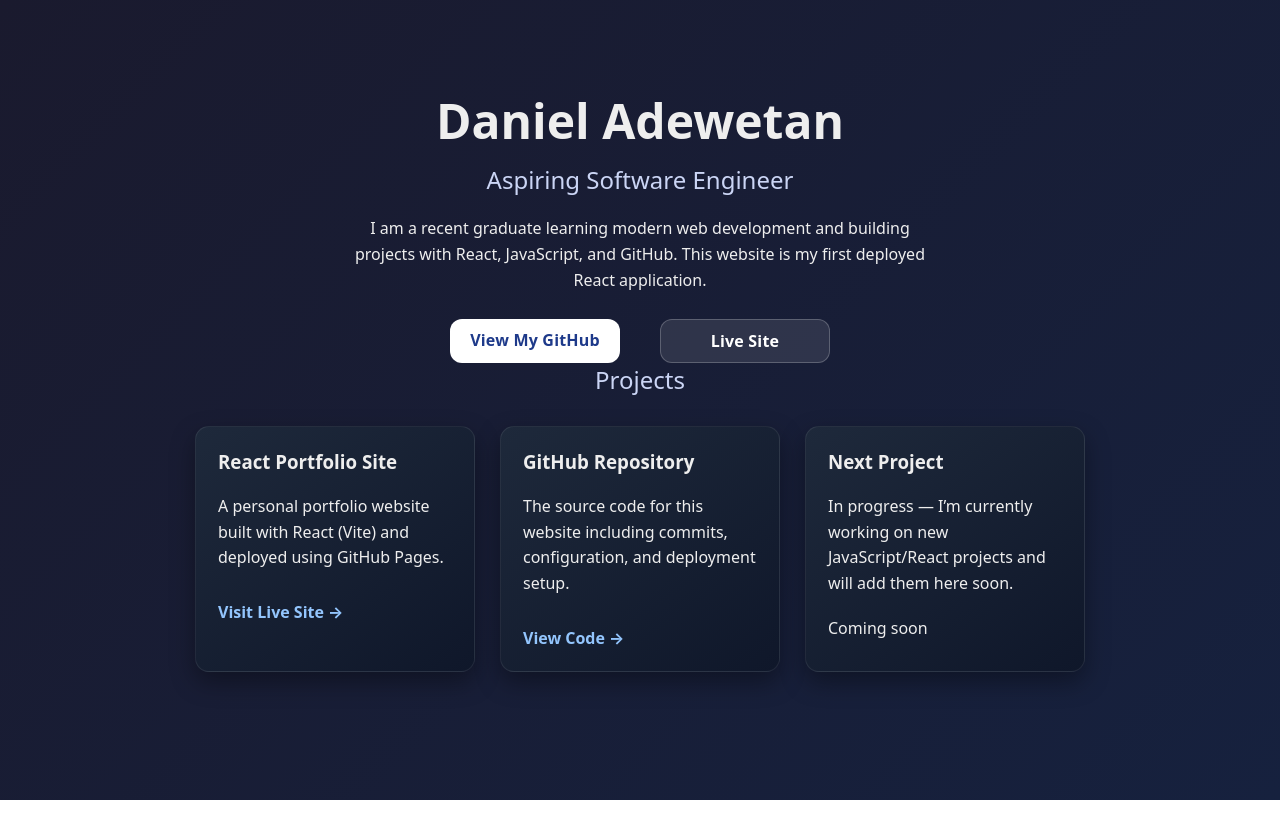
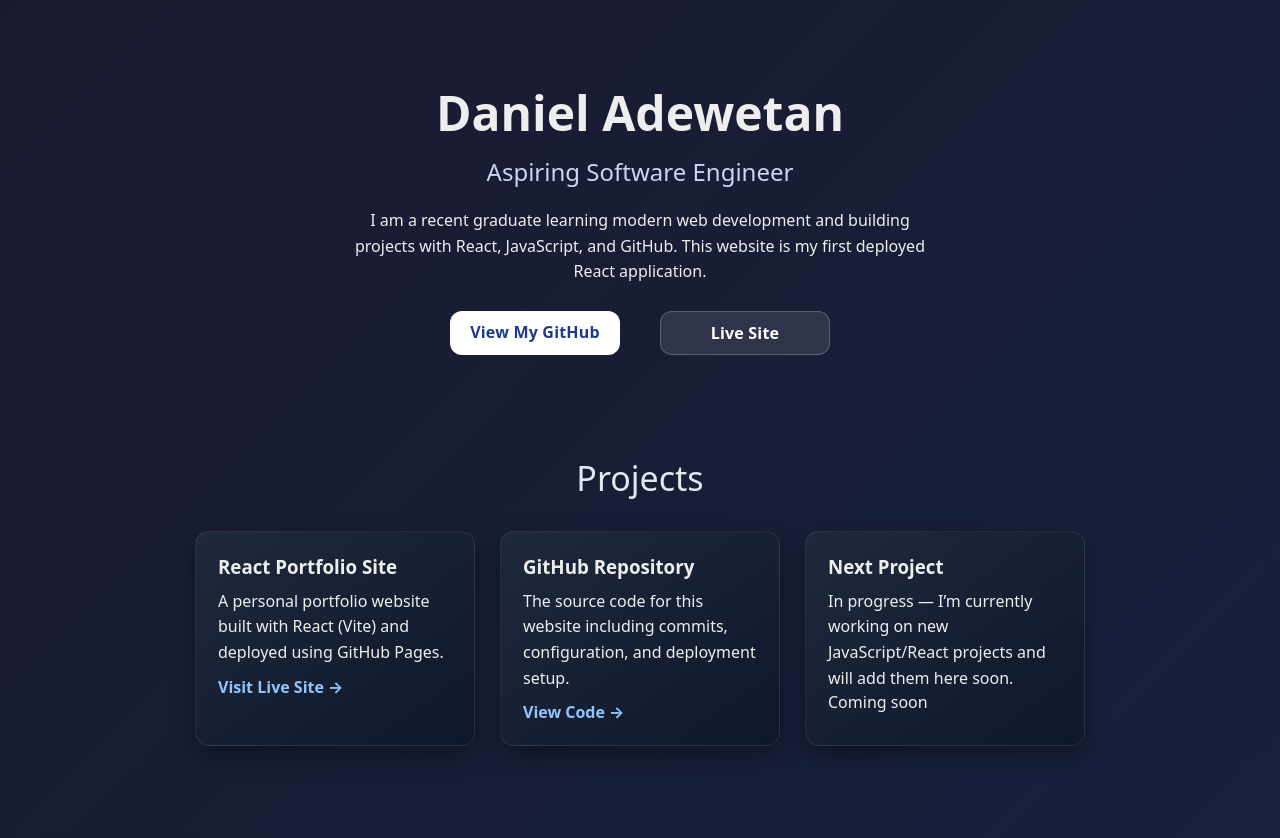
Before and after one commit to dadewetan/my-project, a React (Vite) app: page / in a window 1280 px wide. Shown: the top 838 px of the page. Before the commit the page ends 800 px from the top, so only its background shows below. Built offline with nearby package versions, Linux system fonts and the light colour scheme.

Commit message:
Add spacing before Projects section

```diff
--- a/src/App.css
+++ b/src/App.css
@@ -101,3 +101,21 @@ p {
   text-decoration: none;
   font-weight: bold;
 }
+
+/* spacing before Projects section */
+.projects-section {
+  margin-top: 100px;
+}
+
+.projects-section h2 {
+  text-align: center;
+  margin-bottom: 30px;
+  font-size: 34px;
+  color: #e2e8f0;
+}
+
+/* fix card paragraph spacing */
+.project-card p {
+  max-width: none;
+  margin: 10px 0 0 0;
+}
```
